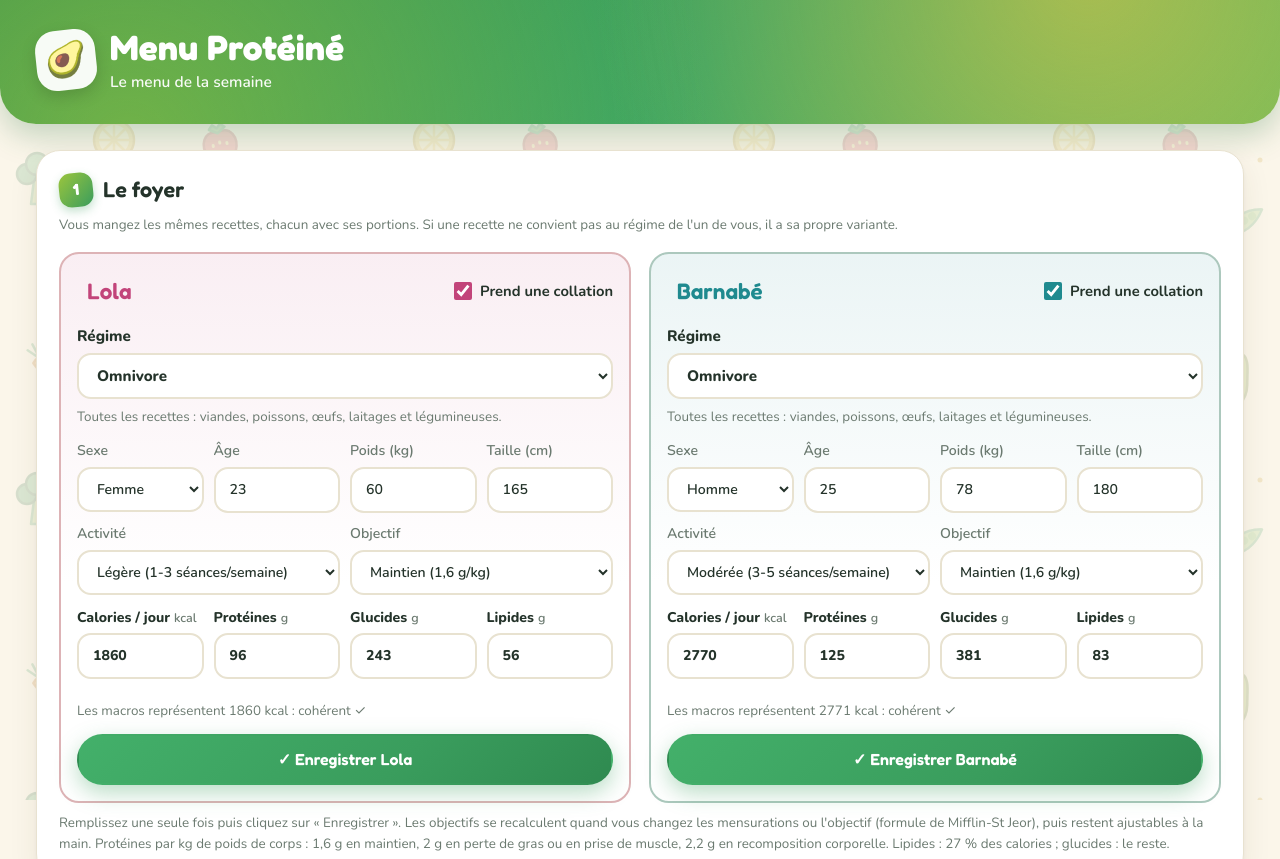
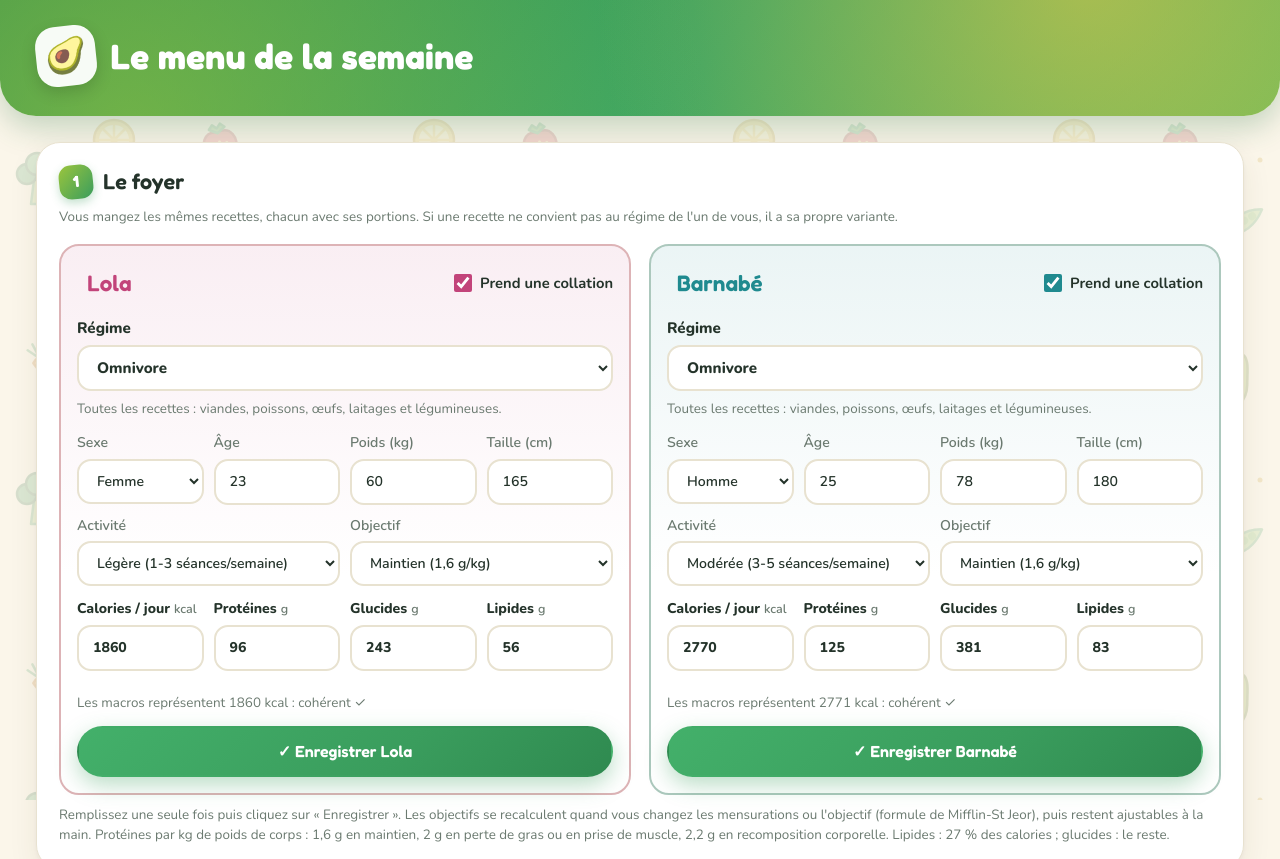
Before and after one commit to lolabodoin-design/Appli-meal-, a plain HTML site: page index.html in a window 1280 px wide. Shown: the top 859 px of the page. Drawn offline with Linux system fonts and the light colour scheme.

Commit message:
En-tête : un seul grand titre « Le menu de la semaine »
Co-Authored-By: Claude Opus 5.5 <noreply@anthropic.com>

```diff
--- a/index.html
+++ b/index.html
@@ -23,8 +23,7 @@
       <div class="brand">
         <span class="logo" aria-hidden="true">🥑</span>
         <div>
-          <h1>Menu Protéiné</h1>
-          <p class="subtitle">Le menu de la semaine</p>
+          <h1>Le menu de la semaine</h1>
         </div>
       </div>
     </div>
--- a/service-worker.js
+++ b/service-worker.js
@@ -6,7 +6,7 @@
      le navigateur détecte alors le nouveau service worker, l'appli affiche
      « Nouvelle version disponible » et recharge les nouveaux fichiers.
    ============================================================ */
-const VERSION = 'v1.1.0';
+const VERSION = 'v1.1.1';
 const CACHE = `menu-proteine-${VERSION}`;
 
 const FILES = [
```
